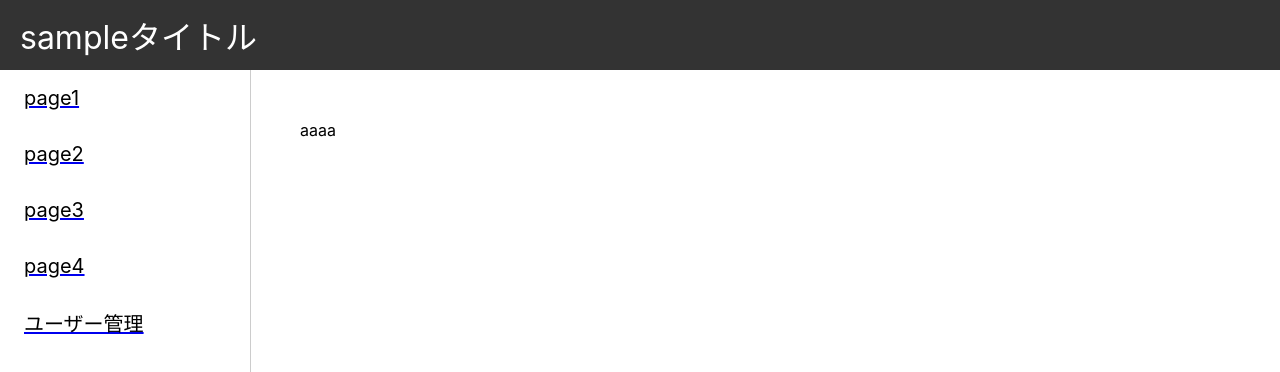
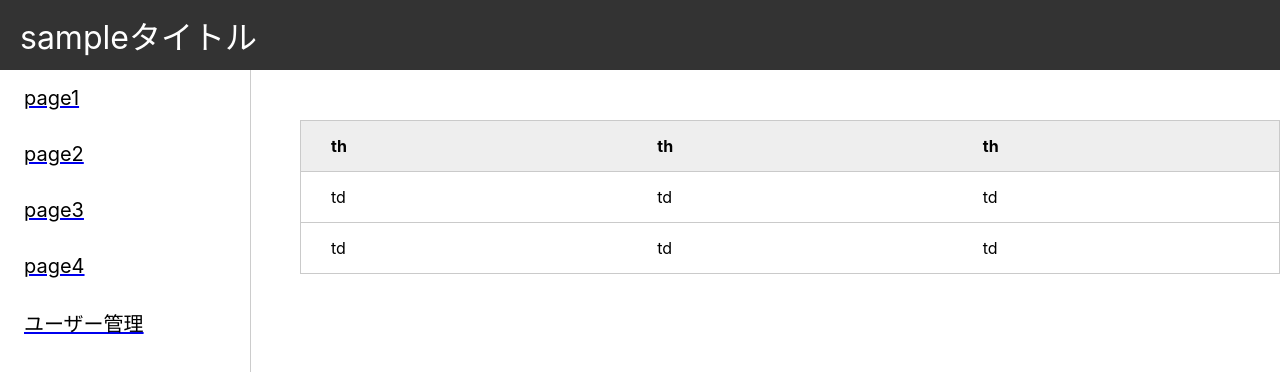
Before and after one commit to Snails8/go-api, a React (Create React App) app in the folder frontend/: page /users in a window 1280 px wide. Shown: the top 372 px of the page. Built offline with nearby package versions, Linux system fonts and the light colour scheme.

Commit message:
add: table デザインの作成

```diff
--- /dev/null
+++ b/frontend/src/components/organisms/UsersTable/UsersTable.module.css
@@ -0,0 +1,26 @@
+/* table 外枠の色 */
+.table {
+    border: solid 1px  #cacaca; /* table 外枠の色 重複時はtdなどが優先される*/
+    border-collapse: collapse; /*枠線の重複を有効にする(しないと二重になる)*/
+    width: 100%;
+}
+
+/* th の側 */
+.th {
+    border-top: solid 1px  #cacaca; /*th 要素の枠線のみ色を変えることができる*/
+    background-color: #eee;
+    height: 50px;
+    padding-bottom: 0;
+    padding-left: 30px; /* 内部の幅*/
+    padding-top: 0;
+    text-align: left;
+}
+
+/* 中央に揃える */
+.td {
+    border-top: solid 1px  #cacaca;  /* こいつを指定することで枠線が有効になる*/
+    height: 50px;
+    padding-bottom: 0;
+    padding-left: 30px;
+    padding-top: 0;
+}
--- /dev/null
+++ b/frontend/src/components/organisms/UsersTable/UsersTable.tsx
@@ -0,0 +1,52 @@
+import React from "react";
+
+import styles from "./UsersTable.module.css"
+
+export const UsersTable: React.FC = ({
+
+}) => {
+  return (
+      <table className={`${styles.table}`}>
+        <thead>
+          <tr>
+            <th className={`${styles.th}`} style={{ width: 100 }}>th</th>
+            <th className={`${styles.th}`} style={{ width: 100 }}>th</th>
+            <th className={`${styles.th}`} style={{ width: 100 }}>th</th>
+          </tr>
+        </thead>
+        <tbody>
+          <tr>
+            <td className={`${styles.td}`}>td</td>
+            <td className={`${styles.td}`}>td</td>
+            <td className={`${styles.td}`}>td</td>
+          </tr>
+          <tr>
+            <td className={`${styles.td}`}>td</td>
+            <td className={`${styles.td}`}>td</td>
+            <td className={`${styles.td}`}>td</td>
+          </tr>
+        </tbody>
+      </table>
+  )
+}
+<table className={`${styles.table}`}>
+  <thead>
+    <tr>
+      <th className={`${styles.th}`} style={{ width: 100 }}>th</th>
+      <th className={`${styles.th}`} style={{ width: 100 }}>th</th>
+      <th className={`${styles.th}`} style={{ width: 100 }}>th</th>
+    </tr>
+  </thead>
+  <tbody>
+    <tr>
+      <td className={`${styles.td}`}>td</td>
+      <td className={`${styles.td}`}>td</td>
+      <td className={`${styles.td}`}>td</td>
+    </tr>
+    <tr>
+      <td className={`${styles.td}`}>td</td>
+      <td className={`${styles.td}`}>td</td>
+      <td className={`${styles.td}`}>td</td>
+    </tr>
+  </tbody>
+</table>
--- a/frontend/src/pages/Users/Users.tsx
+++ b/frontend/src/pages/Users/Users.tsx
@@ -1,13 +1,14 @@
 import React from "react";
+import { UsersTable } from "../../components/organisms/UsersTable/UsersTable";
 import { BasePage } from "../../components/templates/BasePage/BasePage";
 
 export const Users:React.FC = () => {
 
     return (
         <>
-            <BasePage>
-            aaaa
-            </BasePage>
+          <BasePage>
+            <UsersTable />
+          </BasePage>
         </>
     )
 }
```
